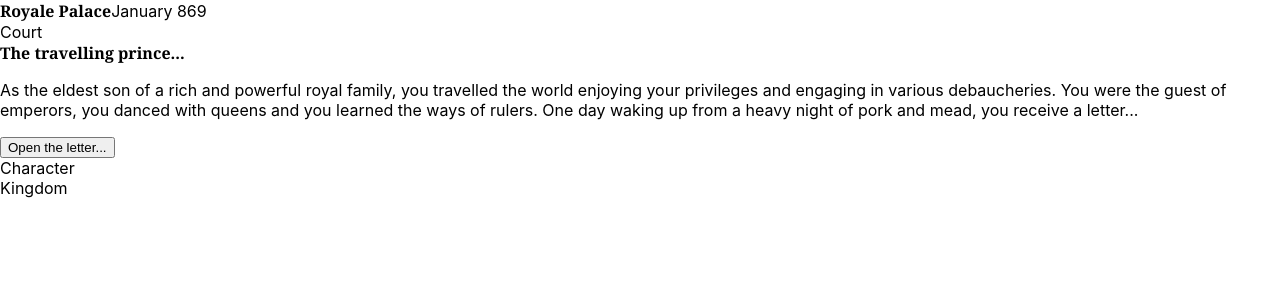
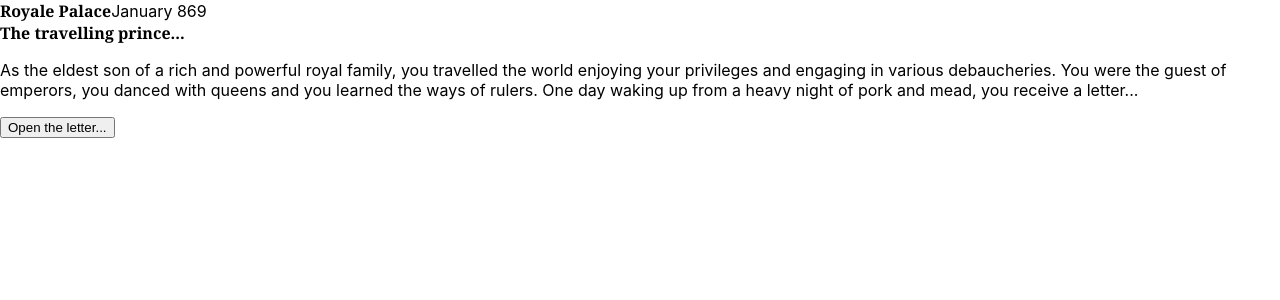
Before and after one commit to little-goblin-man/royale-palace, a React (Create React App) app: page / in a window 1280 px wide. Shown: the top 300 px of the page. Built offline with nearby package versions, Linux system fonts and the light colour scheme.

Commit message:
Tidy everything up

```diff
--- a/src/Components/CharacterPanel.tsx
+++ b/src/Components/CharacterPanel.tsx
@@ -1,5 +1,5 @@
 import { Fragment, FunctionComponent, useContext } from "react";
-import { Row } from "react-bootstrap";
+import { Container, Row } from "react-bootstrap";
 import { GameContext } from "../Context/GameContext";
 import { PeopleContext } from "../Context/PeopleContext";
 import { calculateAge } from "../Models/Person";
@@ -8,26 +8,24 @@ export const CharacterPanel: FunctionComponent = () => {
   const peopleContext = useContext(PeopleContext);
   const gameContext = useContext(GameContext);
 
-  return (
-    <Fragment>
+  return peopleContext.you ? (
+    <Container>
       <Row className="h5 text-dark border-bottom">
-        <div className="text-center">Character</div>
+        <div className="text-center">
+          {peopleContext.you.forename} {peopleContext.you.surname}{" "}
+        </div>
       </Row>
-      {peopleContext.you?.forename && (
-        <Row className="pt-1">
-          Name: {peopleContext.you.forename} {peopleContext.you.surname}{" "}
-        </Row>
-      )}
-      {peopleContext.you?.birthMonth && peopleContext.you.birthYear && (
       <Row className="pt-1">
         Age:{" "}
         {calculateAge(
           gameContext.date,
           peopleContext.you.birthMonth,
           peopleContext.you.birthYear
-          )}
+        )}{" "}
+        years old
       </Row>
-      )}
-    </Fragment>
+    </Container>
+  ) : (
+    <div></div>
   );
 };
--- a/src/Components/CourtPanel.tsx
+++ b/src/Components/CourtPanel.tsx
@@ -7,9 +7,13 @@ export const CourtPanel: FunctionComponent = () => {
 
   return (
     <Fragment>
-      <Row className="h5 text-dark border-bottom">
-        <div className="text-center">Court</div>
-      </Row>
+      {peopleContext.court.length > 0 ? (
+        <Row className="h5 text-dark border-bottom">
+          <div className="text-center">Court</div>
+        </Row>
+      ) : (
+        <div></div>
+      )}
       {peopleContext.court.map((p) => {
         return (
           <Row className="pt-1">
--- a/src/Components/Events/Intro/GameStart.tsx
+++ b/src/Components/Events/Intro/GameStart.tsx
@@ -87,7 +87,7 @@ export const GameStartEvent: FunctionComponent = () => {
           nextStep: () => {
             peopleContext.addPersonToCourt({
               forename: "Dinklebert",
-              surname: peopleContext.you?.surname,
+              surname: peopleContext.you ? peopleContext.you.surname : "",
               birthMonth: getRandomInt(12),
               birthYear: gameContext.date.year - 20,
               gender: "male",
--- a/src/Components/Events/Intro/GameStartCustomPhase.tsx
+++ b/src/Components/Events/Intro/GameStartCustomPhase.tsx
@@ -27,6 +27,7 @@ export const GameStartCustomPhase: FunctionComponent<PhaseProps> = ({
   const birthYear = gameContext.date.year - 25;
 
   useEffect(() => {
+    if (forename && birthMonth && surname)
       peopleContext.setYou({
         forename,
         surname,
--- a/src/Components/KingdomPanel.tsx
+++ b/src/Components/KingdomPanel.tsx
@@ -1,19 +1,22 @@
 import { Fragment, FunctionComponent, useContext } from "react";
-import { Row } from "react-bootstrap";
+import { Container, Row } from "react-bootstrap";
 import { StoryContext } from "../Context/StoryContext";
 
 export const KingdomPanel: FunctionComponent = () => {
   const storyContext = useContext(StoryContext);
 
-  return (
-    <Fragment>
-      <Row className="h5 text-dark border-bottom">
-        <div className="text-center">Kingdom</div>
-      </Row>
+  return storyContext ? (
+    <Container>
       {storyContext.kingdomName && (
-        <Row>Name: Kingdom of {storyContext.kingdomName} </Row>
+        <Row className="h5 text-dark border-bottom">
+          <div className="text-center">
+            Kingdom of {storyContext.kingdomName}{" "}
+          </div>
+        </Row>
       )}
       {storyContext.money && <Row>Treasury: {storyContext.money} gold </Row>}
-    </Fragment>
+    </Container>
+  ) : (
+    <div></div>
   );
 };
--- a/src/Components/Main.tsx
+++ b/src/Components/Main.tsx
@@ -32,7 +32,7 @@ export const Main: FunctionComponent = () => {
       <Container className="bg-light h-100 mw-100 p-0">
         <Row className="h-100">
           <Col md={2} className="h-100">
-            <Container className="border-start h-100 w-100 bg-white">
+            <Container className="border-end h-100 w-100 bg-white">
               <CourtPanel />
             </Container>
           </Col>
@@ -49,11 +49,11 @@ export const Main: FunctionComponent = () => {
             </Card>
           </Col>
           <Col md={2} className="h-100">
-            <Container className="border-start h-100 w-100 bg-white">
-              <Row className="mb-5">
+            <Container className="h-100 w-100 bg-white">
+              <Row className="h-50">
                 <CharacterPanel />
               </Row>
-              <Row>
+              <Row className="h-50">
                 <KingdomPanel />
               </Row>
             </Container>
```
Also changed, not shown: src/Models/Person.tsx (+8 -8 lines). Lines whose indentation alone changed are shown as unchanged.
